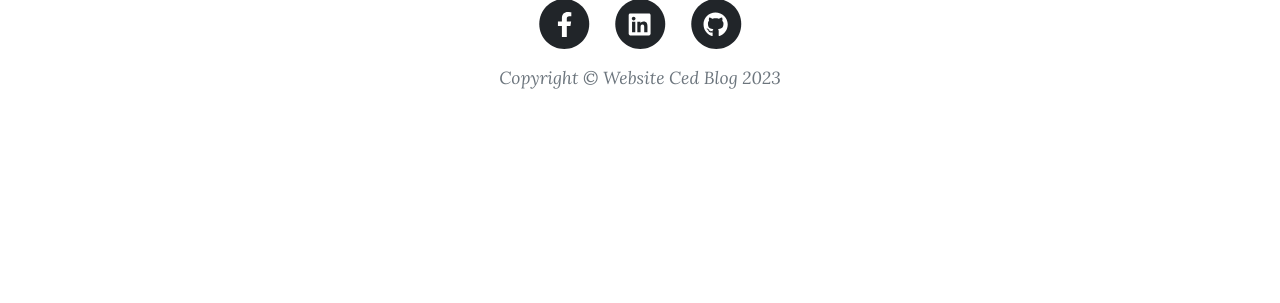
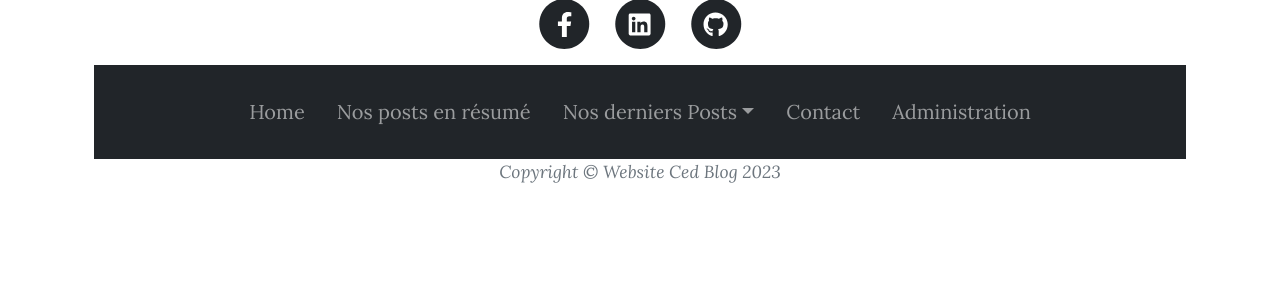
Before and after one commit to cedb13/OCR_Blog_P5, a PHP site: the page made by App/Views/templates/default.php in a window 1280 px wide. Shown: the part 80-383 px from the top of the page. Run offline with PHP 8.4, Linux system fonts and the light colour scheme; the template is opened without the code that fills it: most values are stand-ins (such as "Sample title", 1, 10 or a date in 2020); some libraries are stand-ins or nearby versions.

Commit message:
last adjusting

```diff
--- a/App/Views/templates/default.php
+++ b/App/Views/templates/default.php
@@ -76,7 +76,7 @@
                                             <button type="submit" class="btn btn-light mt-3" name="submit" value="1">LOGIN</button>
                                             <p>Not a member?
                                                 <button type="submit" class="btn bg-dark" data-bs-dismiss="modal" aria-label="Close">
-                                                    <a href="/OCR_Blog_P5/public/index.php?page=register">Rejoignez nous</a>
+                                                    <a href="/OCR_Blog_P5/public/index.php?page=home#contact">Rejoignez nous</a>
                                                 </button>
                                             </p>
                                         </form>
@@ -126,8 +126,40 @@
                                 </a>
                             </li>
                         </ul>
-                        <div class="small text-center text-muted fst-italic">Copyright &copy; Website Ced Blog 2023</div>
                     </div>
+                    <!-- Navigation-->
+                    <nav class="navbar navbar-expand-lg navbar-light navbar-dark bg-dark" id="navbar-dark bg-dark">
+                        <div class="container px-4 px-lg-5">
+                            <button class="navbar-toggler" type="button" data-bs-toggle="collapse" data-bs-target="#navbarResponsive" aria-controls="navbarResponsive" aria-expanded="false" aria-label="Toggle navigation">
+                            Menu
+                            <i class="fas fa-bars"></i>
+                            </button>
+                            <div class="collapse navbar-collapse" id="navbarResponsive">
+                                <ul class="navbar-nav m-auto py-4 py-lg-0">
+                                    <li class="nav-item"><a class="nav-link px-lg-3 py-3 py-lg-4" href="/OCR_Blog_P5/public/index.php?page=home">Home</a></li>
+                                    <li class="nav-item"><a class="nav-link px-lg-3 py-3 py-lg-4" href="/OCR_Blog_P5/public/index.php?page=post&action=list">Nos posts en résumé</a></li>
+                                    <li class="nav-item dropdown"><a class="nav-link px-lg-3 py-3 py-lg-4 dropdown-toggle" id="navbarDropdown" href="#" role="button" data-bs-toggle="dropdown" aria-expanded="false">Nos derniers Posts</a>
+                                        <ul class="dropdown-menu dropdown-menu-end" aria-labelledby="navbarDropdown">
+                                            <?php
+                                            foreach($lastPosts as $lastPost):
+                                            ?>
+                                            <li><a class="dropdown-item" href="<?= $lastPost->url?>"><?= $lastPost->title; ?></a></li>
+                                            <?php endforeach; ?>
+                                        </ul>
+                                    </li>
+                                    <li class="nav-item">
+                                        <a class="nav-link px-lg-3 py-3 py-lg-4" href="/OCR_Blog_P5/public/index.php?page=home#contact">Contact</a>
+                                    </li>
+                                    <?php if($this->userIsConnected()== true):?>
+                                    <li class="nav-item">
+                                        <a class="nav-link px-lg-3 py-3 py-lg-4" href="/OCR_Blog_P5/public/index.php?page=admin">Administration</a>
+                                    </li>
+                                    <?php endif; ?>
+                                </ul>
+                            </div>
+                        </div>
+                    </nav>
+                    <div class="small text-center text-muted fst-italic">Copyright &copy; Website Ced Blog 2023</div>
                 </div>
             </div>
         </footer>
```
